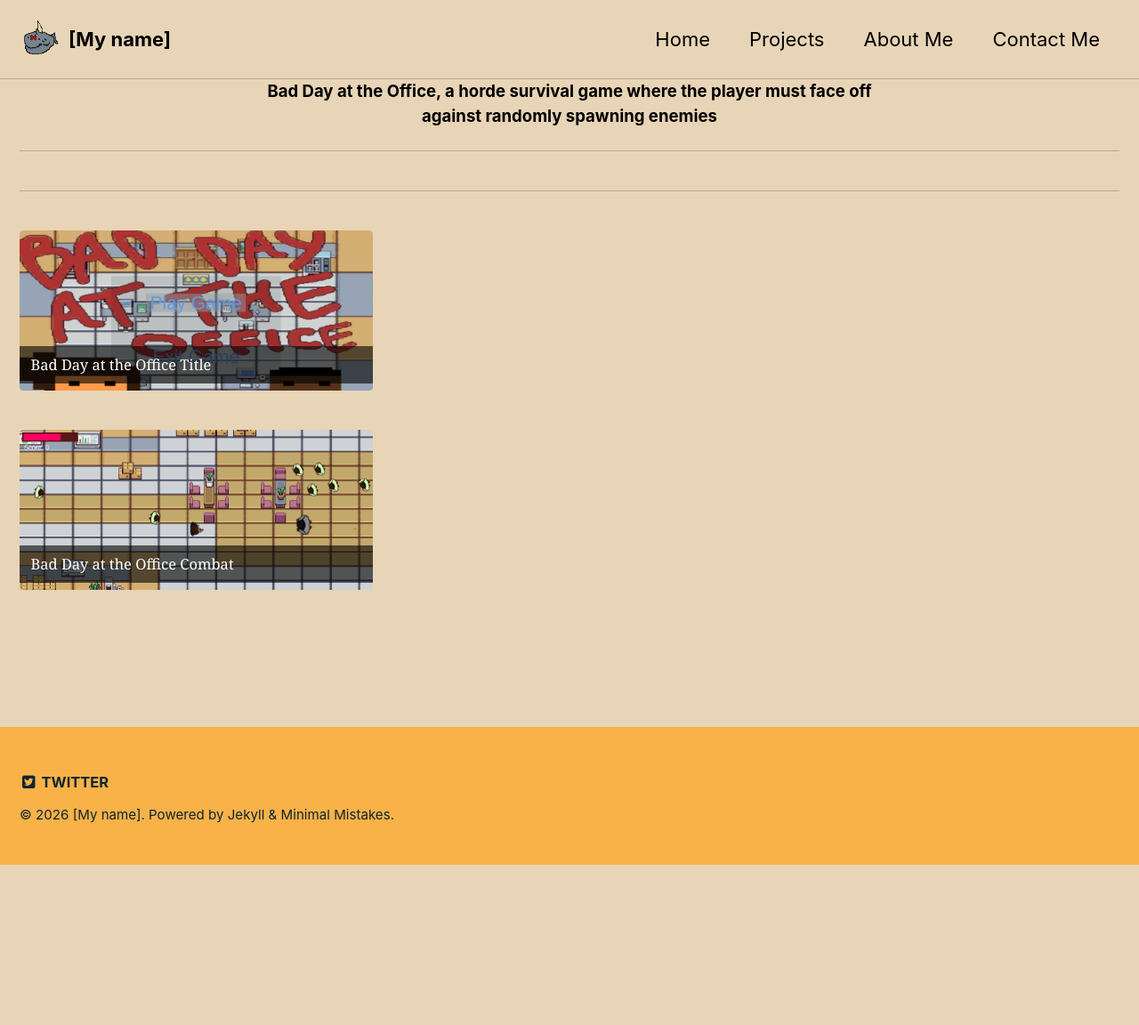
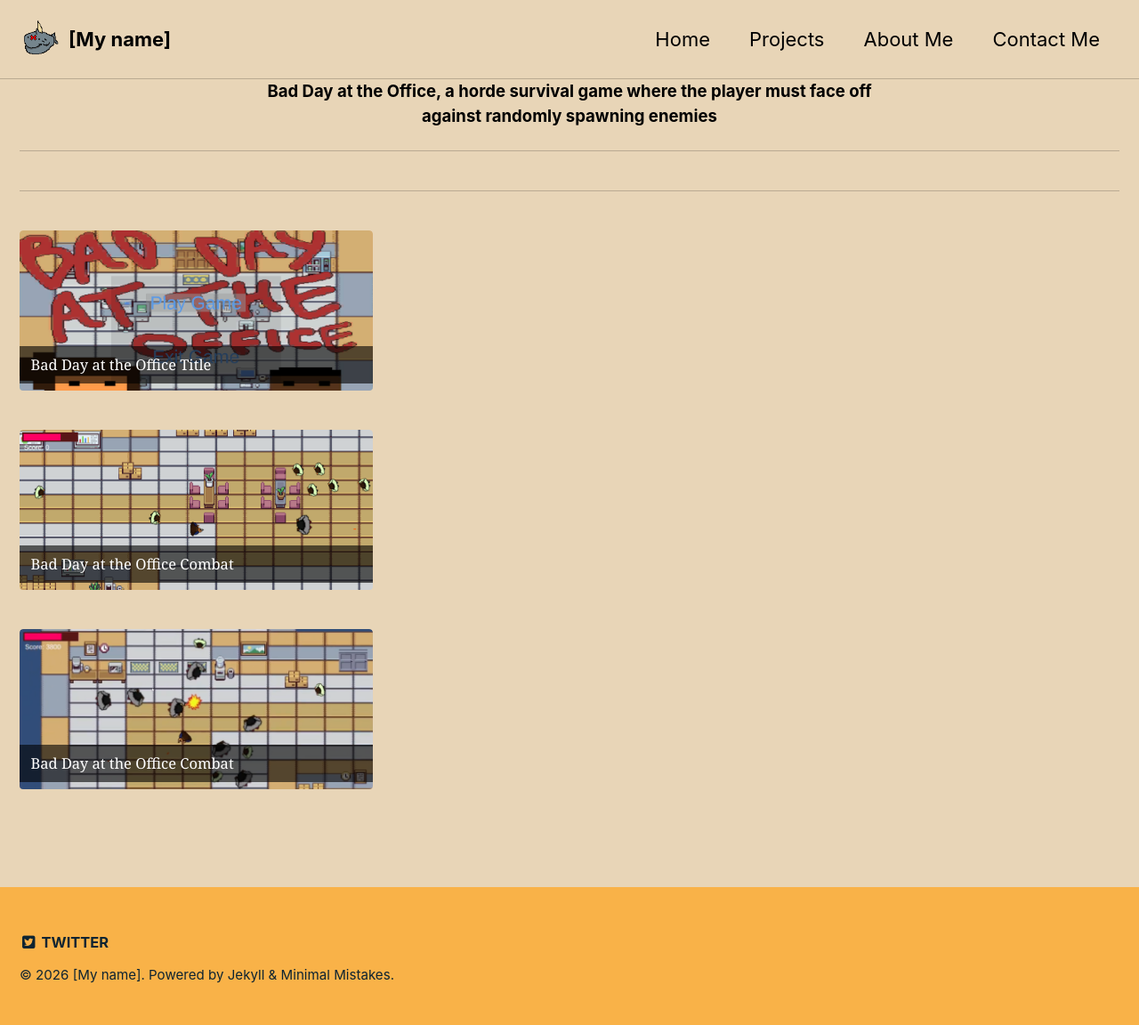
Before and after one commit to Orange-Piccolo/Orange-Piccolo.github.io, a Jekyll site: the page built from _pages/bad-day-at-the-office.md, in a window 1280 px wide. Shown: the whole page at 89% size. Built offline with Jekyll 4.4.1, drawn with Linux system fonts in a browser that asks for light colours; before the commit the page ends 972 px from its top, so only the background shows below that.

Commit message:
Add gallery_combat2 section to bad-day-at-the-office.md

```diff
--- a/_pages/bad-day-at-the-office.md
+++ b/_pages/bad-day-at-the-office.md
@@ -26,6 +26,14 @@ gallery_combat1:
     alt: "Bad Day at the Office Combat"
     title: "Bad Day at the Office Combat"
     caption: "Bad Day at the Office Combat"
+
+gallery_combat2:
+  # Recommended: width "240px" to "320px" keeps a neat grid
+  - url: /assets/BDATO_Combat.png
+    image_path: /assets/BDATO_Combat_2.png
+    alt: "Bad Day at the Office Combat"
+    title: "Bad Day at the Office Combat"
+    caption: "Bad Day at the Office Combat"
 ---
 
 {% include feature_row id="intro" type="center" %}
```
